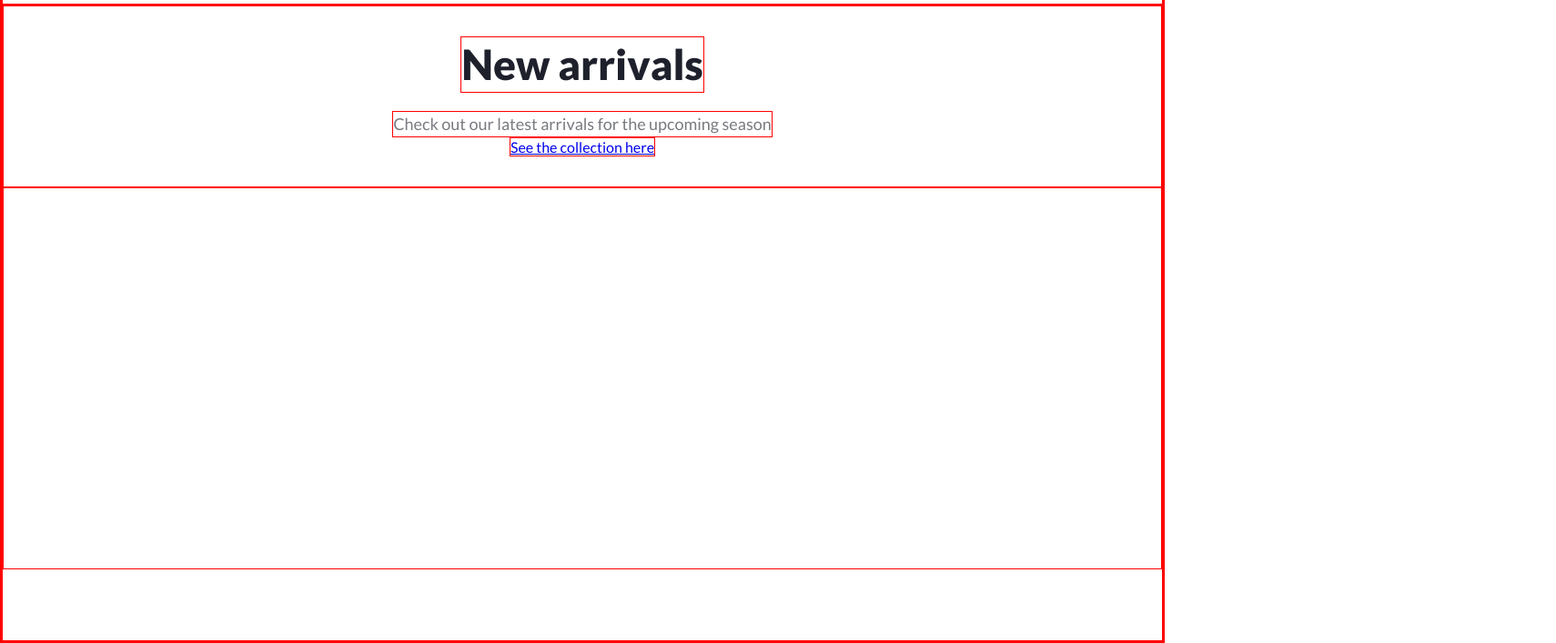
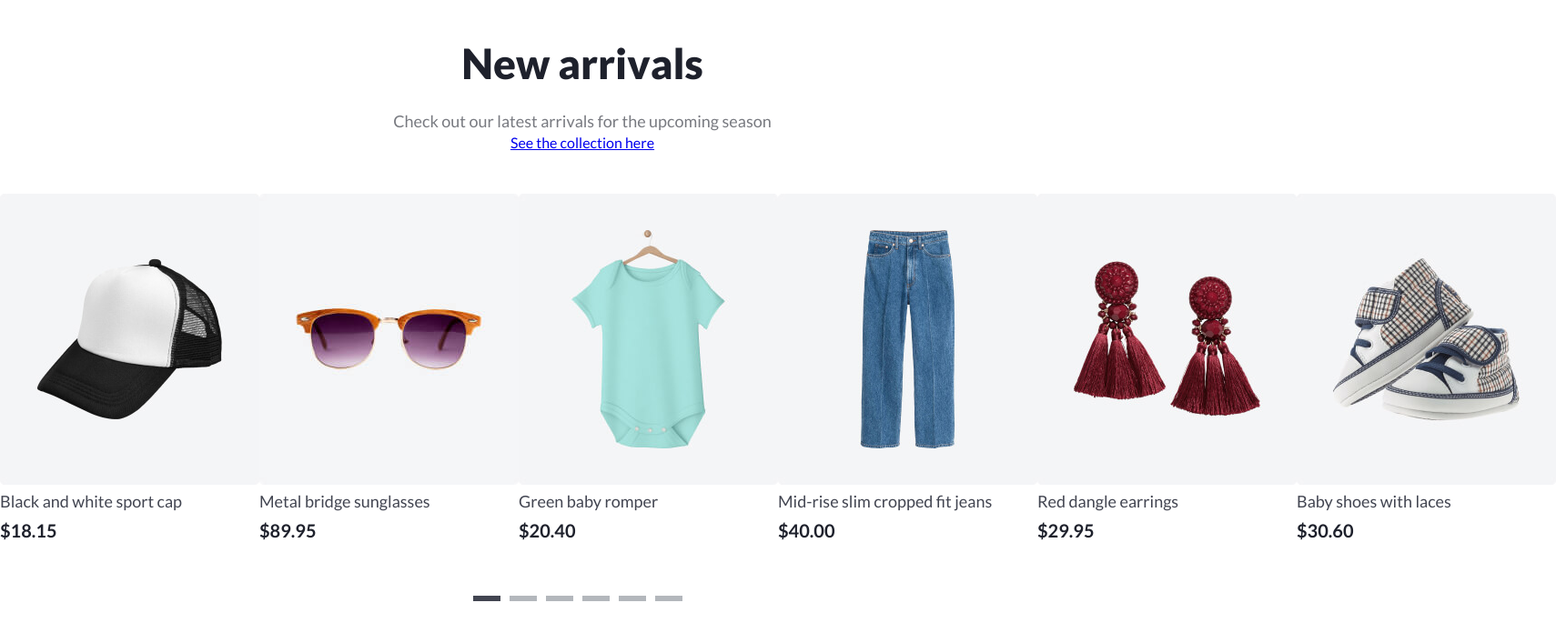
Before and after one commit to Harutyunyan96/createx, a plain HTML site: page index.html in a window 1280 px wide. Shown: the part 1497-2204 px from the top of the page at 91% size, 1710 px wide, since content can reach past the window. Drawn offline with Linux system fonts and the light colour scheme.

Commit message:
add sectoin new arrivals

```diff
--- a/index.html
+++ b/index.html
@@ -484,7 +484,46 @@
         <p class="arrealsSubTitle">Check out our latest arrivals for the upcoming season</p>
         <a href="#" class="collectionLinke">See the collection here</a>
     </div>
-    <div class="arrealsCenter"></div>
+    <div class="arrealsCenter">
+        <div class="productBlocks">
+            <div class="productImageOne"></div>
+            <p class="productNameOne">Black and white sport cap</p>
+            <p class="productPriceOne">$18.15</p>
+        </div>
+        <div class="productBlocks">
+            <div class="productImageTwo"></div>
+            <p class="productNameTwo">Metal bridge sunglasses</p>
+            <p class="productPriceTwo">$89.95</p>
+        </div>
+        <div class="productBlocks">
+            <div class="productImageThree"></div>
+            <p class="productNameThree">Green baby romper</p>
+            <p class="productPriceThree">$20.40</p>
+        </div>
+        <div class="productBlocks">
+            <div class="productImageFour"></div>
+            <p class="productNameFour">Mid-rise slim cropped fit jeans</p>
+            <p class="productPriceFour">$40.00</p>
+        </div>
+        <div class="productBlocks">
+            <div class="productImageFive"></div>
+            <p class="productNameFive">Red dangle earrings</p>
+            <p class="productPriceFive">$29.95</p>
+        </div>
+        <div class="productBlocks">
+            <div class="productImageSix"></div>
+            <p class="productNameSix">Baby shoes with laces</p>
+            <p class="productPriceSix">$30.60</p>
+        </div>
+    </div>
+    <div class="arrealsBottom flexCenter">
+        <div class="arrealsBottomLineOne"></div>
+        <div class="arrealsBottomLineTwo"></div>
+        <div class="arrealsBottomLineThree"></div>
+        <div class="arrealsBottomLineFour"></div>
+        <div class="arrealsBottomLineFive"></div>
+        <div class="arrealsBottomLineSix"></div>
+    </div>
    </section>
    <script src="main.js"></script>
 </body>
--- a/style.css
+++ b/style.css
@@ -3,7 +3,7 @@
   margin: 0;
   box-sizing: border-box;
   font-family: "Lato", sans-serif;
-  border: 1px solid red;
+  /* border: 1px solid red; */
 }
 
 .flexClass {
@@ -456,7 +456,7 @@
 }
 
 .slidersBlock {
-  width: 7150px;
+  width: 7680px;
   height: 800px;
   display: flex;
   position: relative;
@@ -745,4 +745,224 @@
 .arrealsCenter {
   width: 100%;
   height: 420px;
+  display: flex;
+  justify-content: space-evenly;
+  align-items: center;
 }
+
+.productBlocks {
+  width: 290px;
+  height: 400px;
+  display: flex;
+  flex-direction: column;
+}
+
+.productImageOne {
+  width: 285px;
+  height: 320px;
+  border-radius: 4px;
+  background-image: url(./IMG/products/cap.png);
+  background-repeat: no-repeat;
+}
+
+.productNameOne {
+  font-family: "Lato";
+  font-size: 18px;
+  font-weight: 400;
+  line-height: 27px;
+  text-align: left;
+  color: #424551;
+  margin-top: 5px;
+}
+
+.productPriceOne {
+  font-family: "Lato";
+  font-size: 20px;
+  font-weight: 700;
+  line-height: 26px;
+  text-align: left;
+  color: #1E212C;
+  margin-top: 5px;
+}
+
+.productImageTwo {
+  width: 285px;
+  height: 320px;
+  border-radius: 4px;
+  background-image: url(./IMG/products/glassess.png);
+  background-repeat: no-repeat;
+}
+
+.productNameTwo {
+  font-family: "Lato";
+  font-size: 18px;
+  font-weight: 400;
+  line-height: 27px;
+  text-align: left;
+  color: #424551;
+  margin-top: 5px;
+}
+
+.productPriceTwo {
+  font-family: "Lato";
+  font-size: 20px;
+  font-weight: 700;
+  line-height: 26px;
+  text-align: left;
+  color: #1E212C;
+  margin-top: 5px;
+}
+
+.productImageThree {
+  width: 285px;
+  height: 320px;
+  border-radius: 4px;
+  background-image: url(./IMG/products/ramper.png);
+  background-repeat: no-repeat;
+}
+
+.productNameThree {
+  font-family: "Lato";
+  font-size: 18px;
+  font-weight: 400;
+  line-height: 27px;
+  text-align: left;
+  color: #424551;
+  margin-top: 5px;
+}
+
+.productPriceThree {
+  font-family: "Lato";
+  font-size: 20px;
+  font-weight: 700;
+  line-height: 26px;
+  text-align: left;
+  color: #1E212C;
+  margin-top: 5px;
+}
+
+.productImageFour {
+  width: 285px;
+  height: 320px;
+  border-radius: 4px;
+  background-image: url(./IMG/products/jeans.png);
+  background-repeat: no-repeat;
+}
+
+.productNameFour {
+  font-family: "Lato";
+  font-size: 18px;
+  font-weight: 400;
+  line-height: 27px;
+  text-align: left;
+  color: #424551;
+  margin-top: 5px;
+}
+
+.productPriceFour {
+  font-family: "Lato";
+  font-size: 20px;
+  font-weight: 700;
+  line-height: 26px;
+  text-align: left;
+  color: #1E212C;
+  margin-top: 5px;
+}
+
+.productImageFive {
+  width: 285px;
+  height: 320px;
+  border-radius: 4px;
+  background-image: url(./IMG/products/earrings.png
+  );
+  background-repeat: no-repeat;
+}
+
+.productNameFive {
+  font-family: "Lato";
+  font-size: 18px;
+  font-weight: 400;
+  line-height: 27px;
+  text-align: left;
+  color: #424551;
+  margin-top: 5px;
+}
+
+.productPriceFive {
+  font-family: "Lato";
+  font-size: 20px;
+  font-weight: 700;
+  line-height: 26px;
+  text-align: left;
+  color: #1E212C;
+  margin-top: 5px;
+}
+
+.productImageSix {
+  width: 285px;
+  height: 320px;
+  border-radius: 4px;
+  background-image: url(./IMG/products/shoes.png);
+  background-repeat: no-repeat;
+}
+
+.productNameSix {
+  font-family: "Lato";
+  font-size: 18px;
+  font-weight: 400;
+  line-height: 27px;
+  text-align: left;
+  color: #424551;
+  margin-top: 5px;
+}
+
+.productPriceSix {
+  font-family: "Lato";
+  font-size: 20px;
+  font-weight: 700;
+  line-height: 26px;
+  text-align: left;
+  color: #1E212C;
+  margin-top: 5px;
+}
+
+.arrealsBottom {
+  width: 100%;
+  height: 70px;
+}
+
+.arrealsBottomLineOne {
+  width: 30px;
+  border: 3px solid rgba(66, 69, 81, 1);
+  margin-right: 10px;
+}
+
+.arrealsBottomLineTwo {
+  width: 30px;
+  border: 3px solid rgba(179, 183, 188, 1);
+  margin-right: 10px;
+}
+
+.arrealsBottomLineThree {
+  width: 30px;
+  border: 3px solid rgba(179, 183, 188, 1);
+  margin-right: 10px;
+}
+
+.arrealsBottomLineFour {
+  width: 30px;
+  border: 3px solid rgba(179, 183, 188, 1);
+  margin-right: 10px;
+}
+
+.arrealsBottomLineFive {
+  width: 30px;
+  border: 3px solid rgba(179, 183, 188, 1);
+  margin-right: 10px;
+}
+
+.arrealsBottomLineSix {
+  width: 30px;
+  border: 3px solid rgba(179, 183, 188, 1);
+  margin-right: 10px;
+}
```
Also changed, not shown: IMG/products/cap.png (added), IMG/products/earrings.png (added), IMG/products/glassess.png (added), IMG/products/jeans.png (added), IMG/products/ramper.png (added), IMG/products/shoes.png (added), 2 other files.
